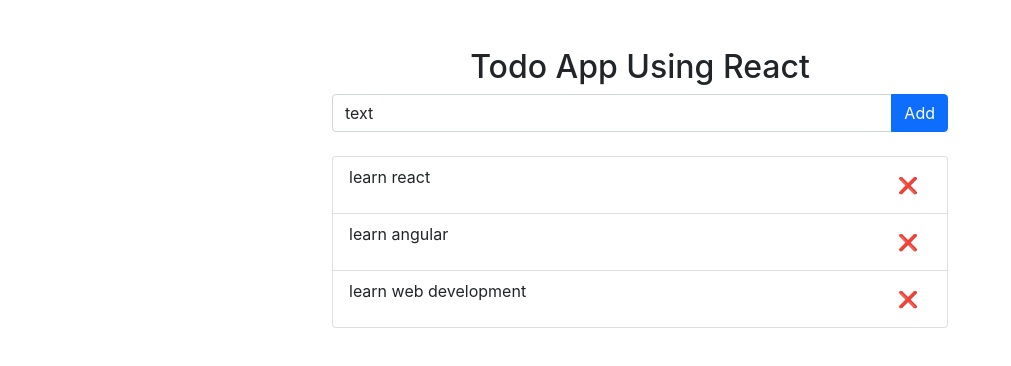
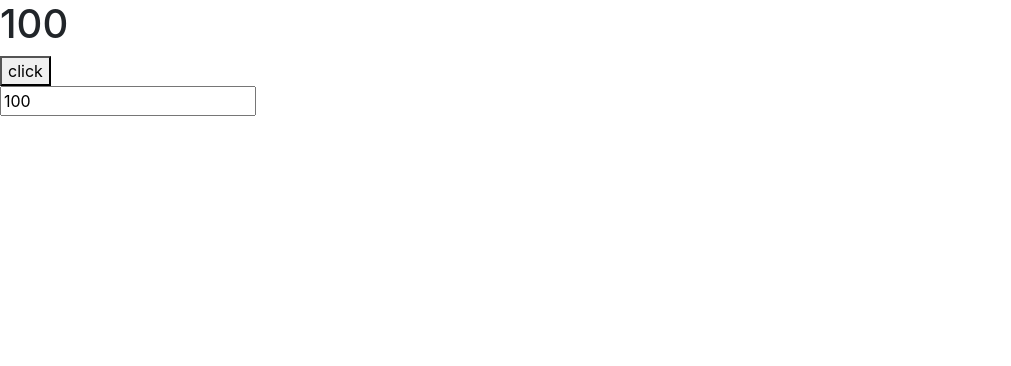
Before and after one commit to Lahari07bugatha/React-Applications, a React (Create React App) app: page / in a window 1280 px wide. Shown: the top 366 px of the page, without its empty margins (0-1011 px from the left). Built offline with nearby package versions, Linux system fonts and the light colour scheme.

Commit message:
databinding

```diff
--- /dev/null
+++ b/src/databinding.js
@@ -0,0 +1,20 @@
+import React,{useState} from "react"
+
+function Data(){
+   // let num=100
+    let[num,updateNum]= useState(100)
+    return(
+        <>
+          <h1>{num}</h1>
+          <button onClick={()=>{
+            updateNum(200)
+          }} > click</button>
+          <br></br>
+          <input type="text" value={num} onChange={(e)=>{
+             let temp=e.target.value
+             updateNum(temp)
+          }}/>
+        </>
+    )
+}
+export default Data
--- a/src/index.js
+++ b/src/index.js
@@ -2,6 +2,7 @@
 import ReactDOM from 'react-dom/client';
 import './index.css';
 import App from './App';
+import Data from './databinding';
 //import reportWebVitals from './reportWebVitals';
 
 const root = ReactDOM.createRoot(document.getElementById('root'));
@@ -18,3 +19,8 @@
 root.render(
   <App/>
 )
+root.render(
+
+    <Data></Data>
+
+)
```
